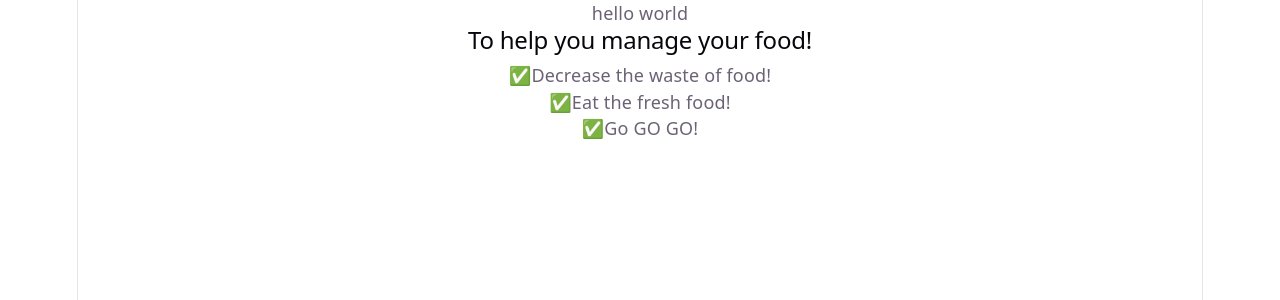
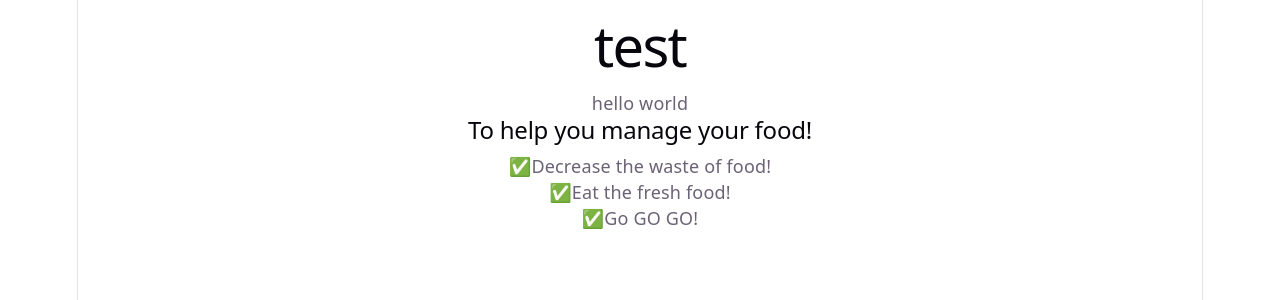
Before and after one commit to kiwi93520-second/refrigerator_manage_vue, a Vue app: page / in a window 1280 px wide. Shown: the top 300 px of the page. Built offline with nearby package versions, Linux system fonts and the light colour scheme.

Commit message:
display layout components

```diff
--- a/src/App.vue
+++ b/src/App.vue
@@ -1,9 +1,14 @@
 <script setup>
 import Welcome from "./components/pages/Welcome.vue";
+import Dashboard from "./components/pages/Dashboard.vue";
+import Layout from "./components/layouts/Layout.vue";
 </script>
 
 <template>
-  <Welcome></Welcome>
+  <Layout>
+    <Welcome></Welcome>
+    <Dashboard></Dashboard>
+  </Layout>
 </template>
 
 <style scoped></style>
--- a/src/components/layouts/Layout.vue
+++ b/src/components/layouts/Layout.vue
@@ -1,5 +1,9 @@
 <script setup></script>
 
-<template></template>
+<template>
+  <header><h1>test</h1></header>
+  <main><slot /></main>
+  <footer></footer>
+</template>
 
 <style scoped></style>
```
